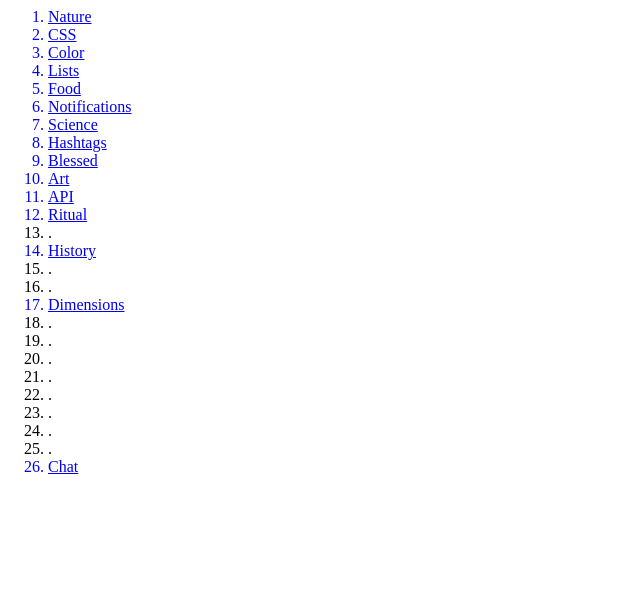
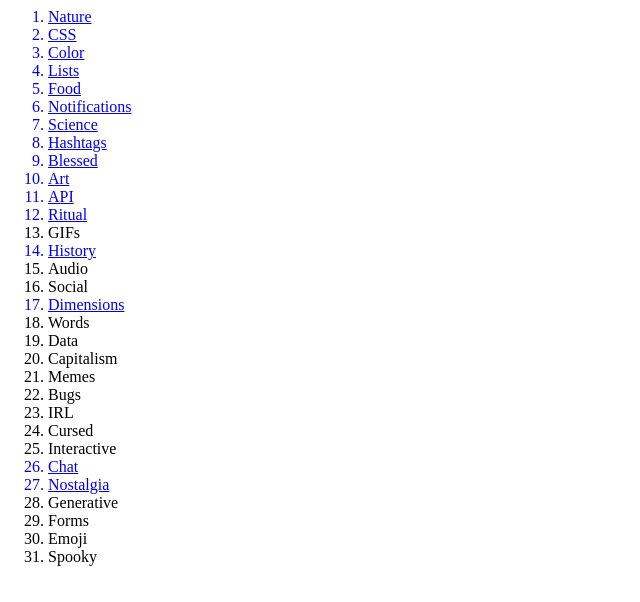
Before and after one commit to jzplusplus/jz-weird-web-october, a plain HTML site: page index.html in a window 1280 px wide. Shown: the whole page, without its empty margins (0-640 px from the left). Drawn offline with Linux system fonts and the light colour scheme.

Commit message:
placeholders

```diff
--- a/index.html
+++ b/index.html
@@ -13,20 +13,25 @@
             <a href="10-art.html"><li>Art</li></a>
             <a href="11-api.html"><li>API</li></a>
             <a href="12-ritual.html"><li>Ritual</li></a>
-            <li>.</li>
+            <li>GIFs</li>
             <a href="14-history.html"><li>History</li></a>
-            <li>.</li>
-            <li>.</li>
+            <li>Audio</li>
+            <li>Social</li>
             <a href="17-dimensions.html"><li>Dimensions</li></a>
-            <li>.</li>
-            <li>.</li>
-            <li>.</li>
-            <li>.</li>
-            <li>.</li>
-            <li>.</li>
-            <li>.</li>
-            <li>.</li>
+            <li>Words</li>
+            <li>Data</li>
+            <li>Capitalism</li>
+            <li>Memes</li>
+            <li>Bugs</li>
+            <li>IRL</li>
+            <li>Cursed</li>
+            <li>Interactive</li>
             <a href="26-chat.html"><li>Chat</li></a>
+            <a href="27-nostalgia.html"><li>Nostalgia</li></a>
+            <li>Generative</li>
+            <li>Forms</li>
+            <li>Emoji</li>
+            <li>Spooky</li>
         </ol>
     </body>
 </html>
```
